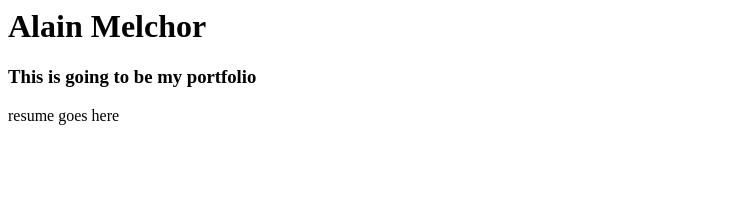
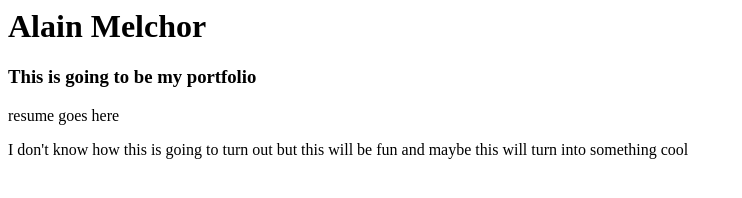
Before and after one commit to alainmelchor/Portfolio, a plain HTML site: page index.html in a window 1280 px wide. Shown: the whole page, without its empty margins (0-742 px from the left). Drawn offline with Linux system fonts and the light colour scheme.

Commit message:
Added some more text just to test things

```diff
--- a/index.html
+++ b/index.html
@@ -5,5 +5,7 @@
     <h3>This is going to be my portfolio</h3>
     <p>resume goes here</p>
 
+    <p>I don't know how this is going to turn out but this will be fun and maybe this will turn into something cool</p>
+
   </body>
 </html>
```
